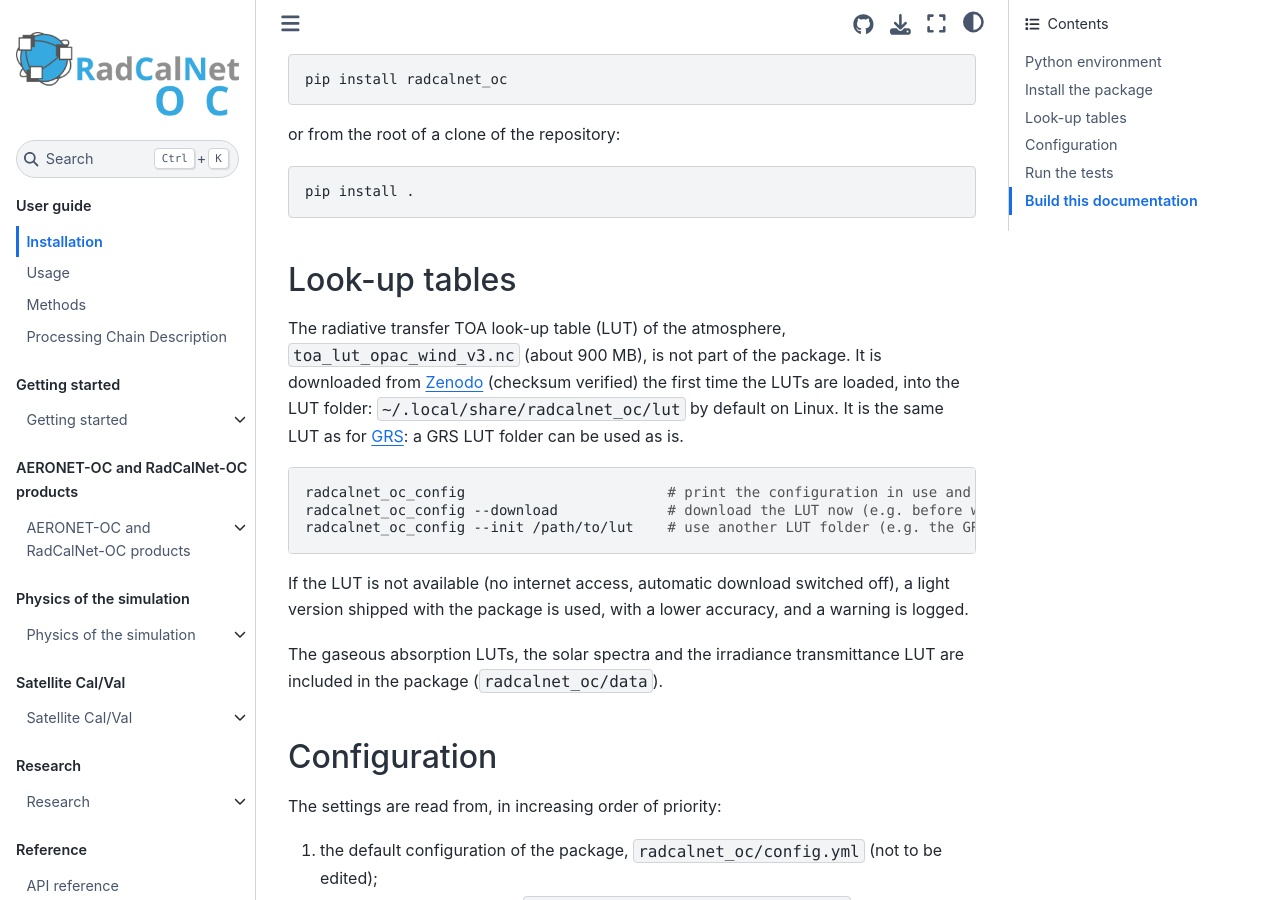
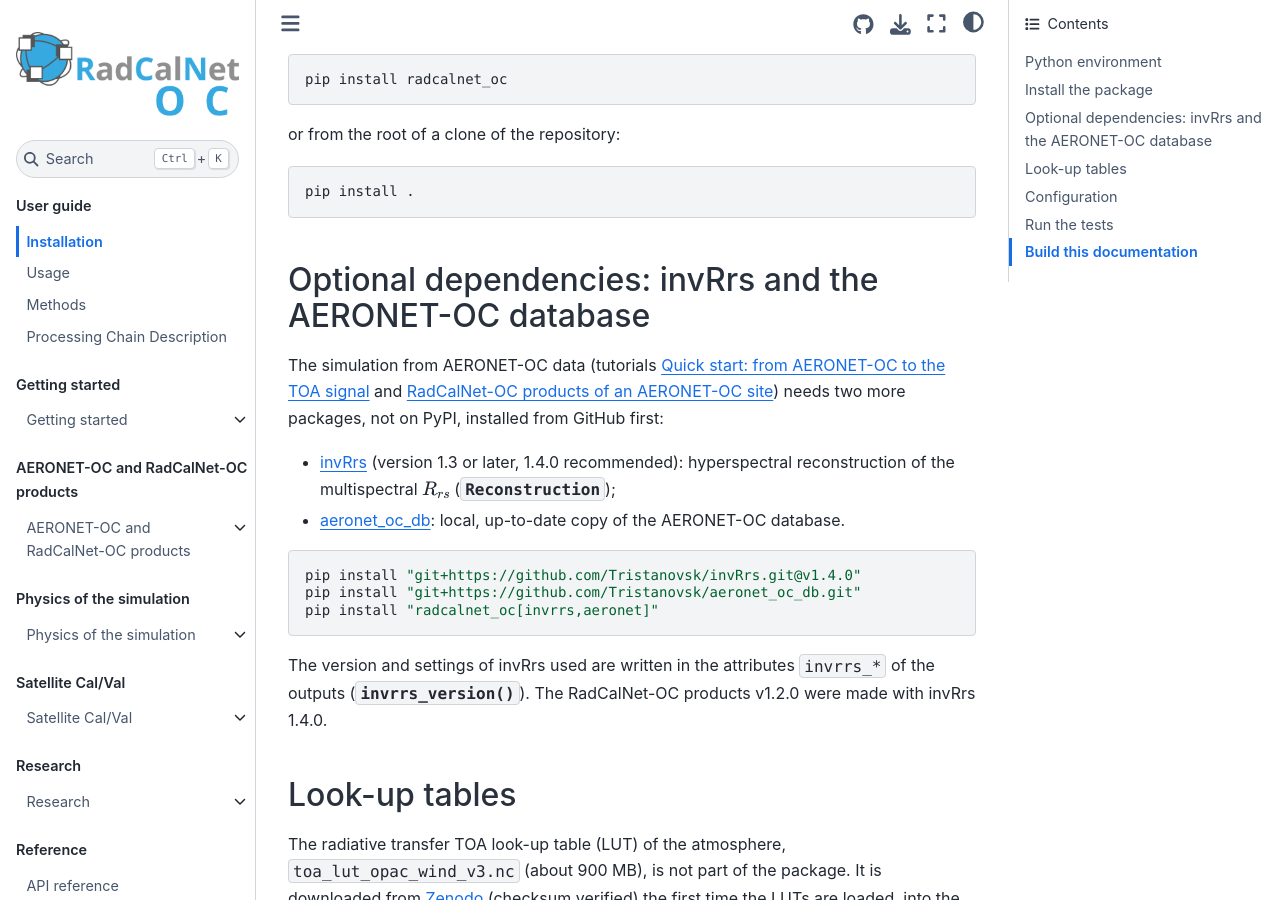
Before and after one commit to Tristanovsk/radcalnet_oc, a Sphinx documentation site: the page built from docs/source/installation.rst, in a window 1280 px wide and 900 px high, scrolled down 418 px. Built offline with Sphinx 7.4.7 and the Sphinx Book theme 1.1.4, drawn with Linux system fonts in a browser that asks for light colours; pages that are not in the unit, such as notebooks, are missing from menus.

Commit message:
Installation of invRrs 1.4.0 and aeronet_oc_db from GitHub (not on PyPI, so pip install radcalnet_oc[invrrs] alone fails): new section of the installation page, install lines of the quick start and products tutorials and of the README; products v1.2.0 made with invRrs 1.4.0

```diff
--- a/docs/source/installation.rst
+++ b/docs/source/installation.rst
@@ -25,6 +25,27 @@ or from the root of a clone of the repository:
 .. code-block:: bash
 
    pip install .
+
+Optional dependencies: invRrs and the AERONET-OC database
+---------------------------------------------------------
+
+The simulation from AERONET-OC data (tutorials :doc:`tutorials/radcalnet_oc_aeronet_oc_quickstart` and
+:doc:`tutorials/radcalnet_oc_products`) needs two more packages, not on PyPI, installed from GitHub first:
+
+- `invRrs <https://github.com/Tristanovsk/invRrs>`__ (version 1.3 or later, 1.4.0 recommended): hyperspectral
+  reconstruction of the multispectral :math:`R_{rs}` (:py:class:`~radcalnet_oc.reconstruction.Reconstruction`);
+- `aeronet_oc_db <https://github.com/Tristanovsk/aeronet_oc_db>`__: local, up-to-date copy of the AERONET-OC
+  database.
+
+.. code-block:: bash
+
+   pip install "git+https://github.com/Tristanovsk/invRrs.git@v1.4.0"
+   pip install "git+https://github.com/Tristanovsk/aeronet_oc_db.git"
+   pip install "radcalnet_oc[invrrs,aeronet]"
+
+The version and settings of invRrs used are written in the attributes ``invrrs_*`` of the outputs
+(:py:func:`~radcalnet_oc.reconstruction.invrrs_version`). The RadCalNet-OC products v1.2.0 were made with
+invRrs 1.4.0.
 
 Look-up tables
 --------------
```
Also changed, not shown: README.md (+10 -2 lines), docs/source/tutorials/radcalnet_oc_aeronet_oc_quickstart.ipynb, docs/source/tutorials/radcalnet_oc_products.ipynb.
